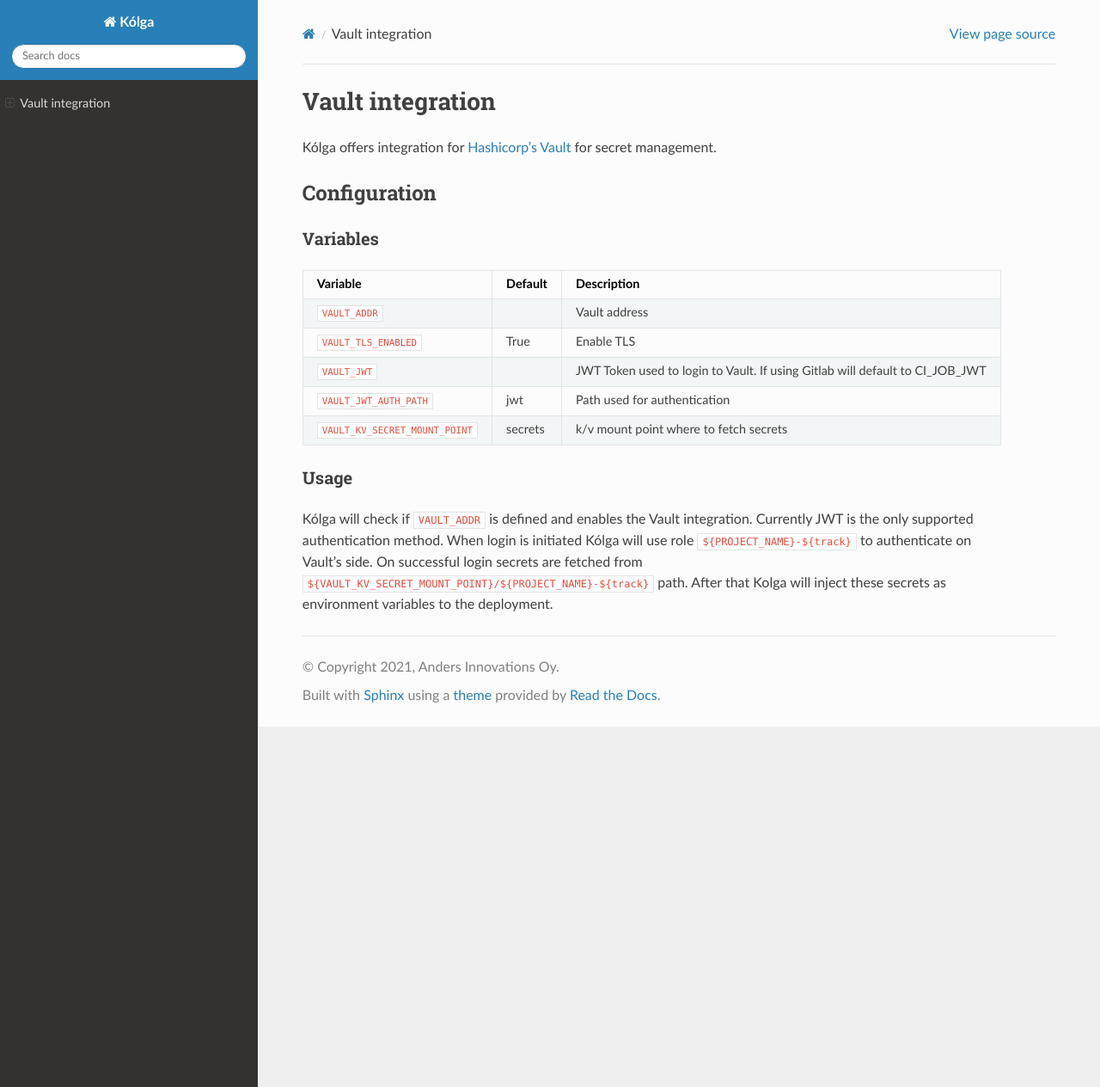
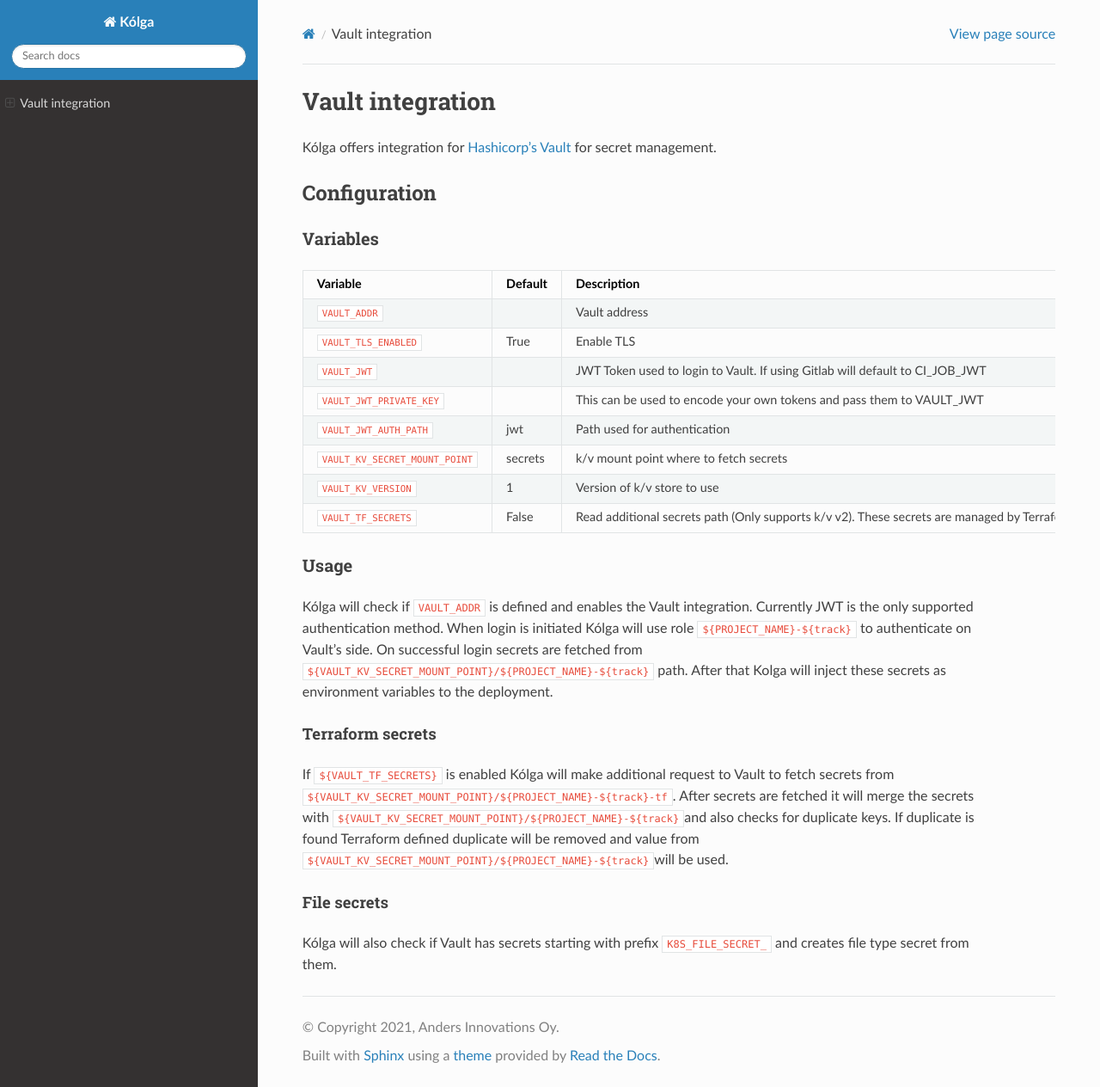
Before and after one commit to andersinno/kolga, a Sphinx documentation site: the page built from docs/pages/reference/vault.md, in a window 1280 px wide and 1264 px high. Shown: the whole window at 86% size. Built offline with Sphinx 7.4.7 and the Read the Docs theme 2.0.0, drawn with Linux system fonts in a browser that asks for light colours.

Commit message:
Add documentation and add conditional to reading tf_secrets only when k/v v2 is active

```diff
--- a/docs/pages/reference/vault.md
+++ b/docs/pages/reference/vault.md
@@ -7,16 +7,27 @@
 
 ### Variables
 
-| Variable                      | Default    | Description                                                                  |
-|-------------------------------|------------|------------------------------------------------------------------------------|
-| `VAULT_ADDR`                  |            | Vault address                                                                |
-| `VAULT_TLS_ENABLED`           | True       | Enable TLS                                                                   |
-| `VAULT_JWT`                   |            | JWT Token used to login to Vault. If using Gitlab will default to CI_JOB_JWT |
-| `VAULT_JWT_AUTH_PATH`         | jwt        | Path used for authentication                                                 |
-| `VAULT_KV_SECRET_MOUNT_POINT` | secrets    | k/v mount point where to fetch secrets                                       |
+| Variable                      | Default    | Description                                                                                         |
+|-------------------------------|------------|-----------------------------------------------------------------------------------------------------|
+| `VAULT_ADDR`                  |            | Vault address                                                                                       |
+| `VAULT_TLS_ENABLED`           | True       | Enable TLS                                                                                          |
+| `VAULT_JWT`                   |            | JWT Token used to login to Vault. If using Gitlab will default to CI_JOB_JWT                        |
+| `VAULT_JWT_PRIVATE_KEY`       |            | This can be used to encode your own tokens and pass them to VAULT_JWT                               |
+| `VAULT_JWT_AUTH_PATH`         | jwt        | Path used for authentication                                                                        |
+| `VAULT_KV_SECRET_MOUNT_POINT` | secrets    | k/v mount point where to fetch secrets                                                              |
+| `VAULT_KV_VERSION`            | 1          | Version of k/v store to use                                                                         |
+| `VAULT_TF_SECRETS`            | False      | Read additional secrets path (Only supports k/v v2). These secrets are managed by Terraform         |
 
 ### Usage
 
 Kólga will check if `VAULT_ADDR` is defined and enables the Vault integration. Currently
 JWT is the only supported authentication method. When login is initiated Kólga will use
 role `${PROJECT_NAME}-${track}` to authenticate on Vault's side. On successful login secrets are fetched from `${VAULT_KV_SECRET_MOUNT_POINT}/${PROJECT_NAME}-${track}` path. After that Kolga will inject these secrets as environment variables to the deployment.
+
+#### Terraform secrets
+
+If `${VAULT_TF_SECRETS}` is enabled Kólga will make additional request to Vault to fetch secrets from `${VAULT_KV_SECRET_MOUNT_POINT}/${PROJECT_NAME}-${track}-tf`. After secrets are fetched it will merge the secrets with `${VAULT_KV_SECRET_MOUNT_POINT}/${PROJECT_NAME}-${track}`and also checks for duplicate keys. If duplicate is found Terraform defined duplicate will be removed and value from `${VAULT_KV_SECRET_MOUNT_POINT}/${PROJECT_NAME}-${track}`will be used.
+
+#### File secrets
+
+Kólga will also check if Vault has secrets starting with prefix `K8S_FILE_SECRET_` and creates file type secret from them.
```
Also changed, not shown: 1 other file.
